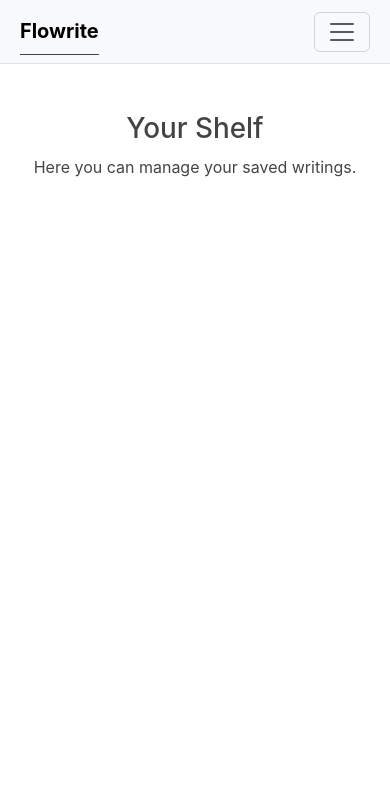
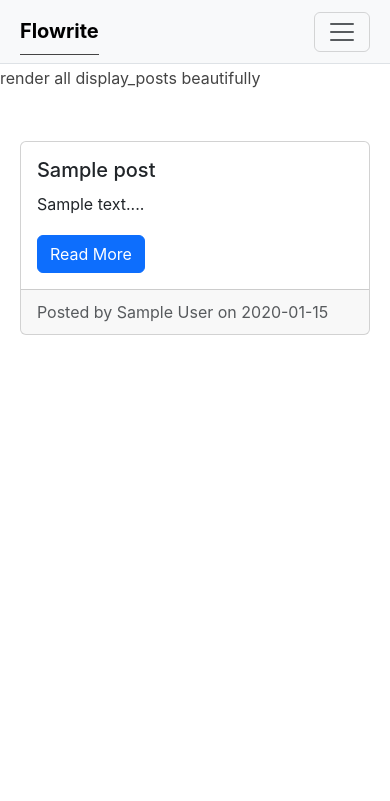
Before and after one commit to SathvikPN/flowrite, a Flask app: template templates/shelf.html in a window 390 px wide. Shown: the top 801 px of the page. Run offline with Flask 3, Linux system fonts and the light colour scheme; the template is opened without the code that fills it: most values are stand-ins (such as "Sample title", 1, 10 or a date in 2020).

Commit message:
resolve db schema creation edge cases

```diff
--- a/app.py
+++ b/app.py
@@ -99,7 +99,7 @@
 
     return render_template('shelf.html', data = {
         "title": "Shelf",
-        "articles": display_posts,
+        "posts": display_posts,
     })
 
 
@@ -117,9 +117,15 @@
     """Initialize the database using schema.sql."""
     with app.app_context():
         db = get_db()
-        with open(os.path.join(os.path.dirname(__file__), 'schema.sql'), 'r') as f:
-            db.executescript(f.read())
-        db.commit()
+        schema_path = os.path.join(os.path.dirname(__file__), 'schema.sql')
+        try:
+            with open(schema_path, 'r') as f:
+                db.executescript(f.read())
+            db.commit()
+        except Exception as e:
+            logger.error(f"Failed to initialize database: {e}")
+            import sys
+            sys.exit(1)
 
 
 
@@ -128,6 +134,10 @@
     if request.method == 'POST':
         username = request.form.get('username')
         password = request.form.get('password')
+        confirmation = request.form.get('confirmation')
+        # confirm passwords match
+        if password != confirmation:
+            return render_template('register.html', data={"title": "Register", "error": "Passwords do not match."})
 
         db = get_db()
 
@@ -176,9 +186,8 @@
     # Path to the SQLite database file
     DATABASE = os.path.join(os.path.dirname(__file__), 'flowrite.db')
 
-    # Initialize DB if not exists
-    if not os.path.exists(DATABASE):
-        init_db()
+    # Always initialize DB to ensure schema exists
+    init_db()
 
     # Start the Flask application
     # app.run(debug=True, port=5001, host='127.0.0.1')
--- a/schema.sql
+++ b/schema.sql
@@ -1,16 +1,15 @@
-CREATE TABLE IF NOT EXISTS account (
+CREATE TABLE IF NOT EXISTS user (
     id INTEGER PRIMARY KEY AUTOINCREMENT,
-    username TEXT NOT NULL,
+    username TEXT UNIQUE NOT NULL,
     password TEXT NOT NULL,
     created_at TIMESTAMP DEFAULT CURRENT_TIMESTAMP,
-    last_login TIMESTAMP,
+    last_login TIMESTAMP
 );
 
 CREATE TABLE IF NOT EXISTS post (
     id INTEGER PRIMARY KEY AUTOINCREMENT,
-    content TEXT NOT NULL,
-    author_id INTEGER NOT NULL,
+    user_id INTEGER NOT NULL,
+    content TEXT,
     created_at TIMESTAMP DEFAULT CURRENT_TIMESTAMP,
-    updated_at TIMESTAMP DEFAULT CURRENT_TIMESTAMP,
-    FOREIGN KEY (author_id) REFERENCES account(id)
+    FOREIGN KEY(user_id) REFERENCES user(id)
 );
--- a/templates/shelf.html
+++ b/templates/shelf.html
@@ -5,13 +5,23 @@
 {% endblock %}
 
 {% block main %}
+render all display_posts beautifully
 <div class="container pt-5">
     <div class="row">
-        <div class="col-md-12">
-            <h1 class="text-center">Your Shelf</h1>
-            <p class="text-center">Here you can manage your saved writings.</p>
-            <!-- Add your shelf content here -->
-        </div>
+        {% for post in data.posts %}
+            <div class="col-md-4 mb-4">
+                <div class="card h-100">
+                    <div class="card-body">
+                        <h5 class="card-title">{{ post.title }}</h5>
+                        <p class="card-text">{{ post.content[:100] }}...</p>
+                        <a href="{{ url_for('view_post', post_id=post.id) }}" class="btn btn-primary">Read More</a>
+                    </div>
+                    <div class="card-footer text-muted">
+                        Posted by {{ post.author }} on {{ post.created_at.strftime('%Y-%m-%d') }}
+                    </div>
+                </div>
+            </div>
+        {% endfor %}
     </div>
 </div>
 {% endblock %}
```
Also changed, not shown: templates/register.html (+17 -2 lines), flowrite.db (added).
